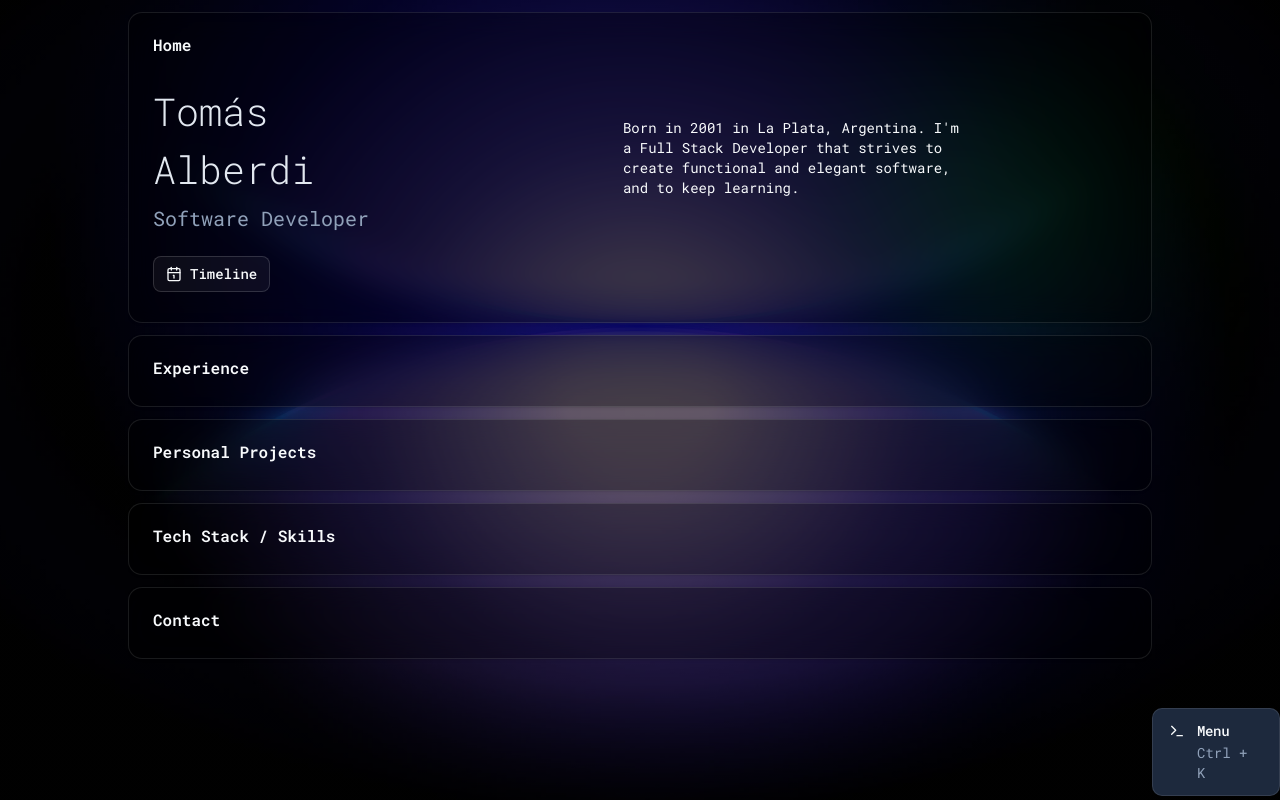
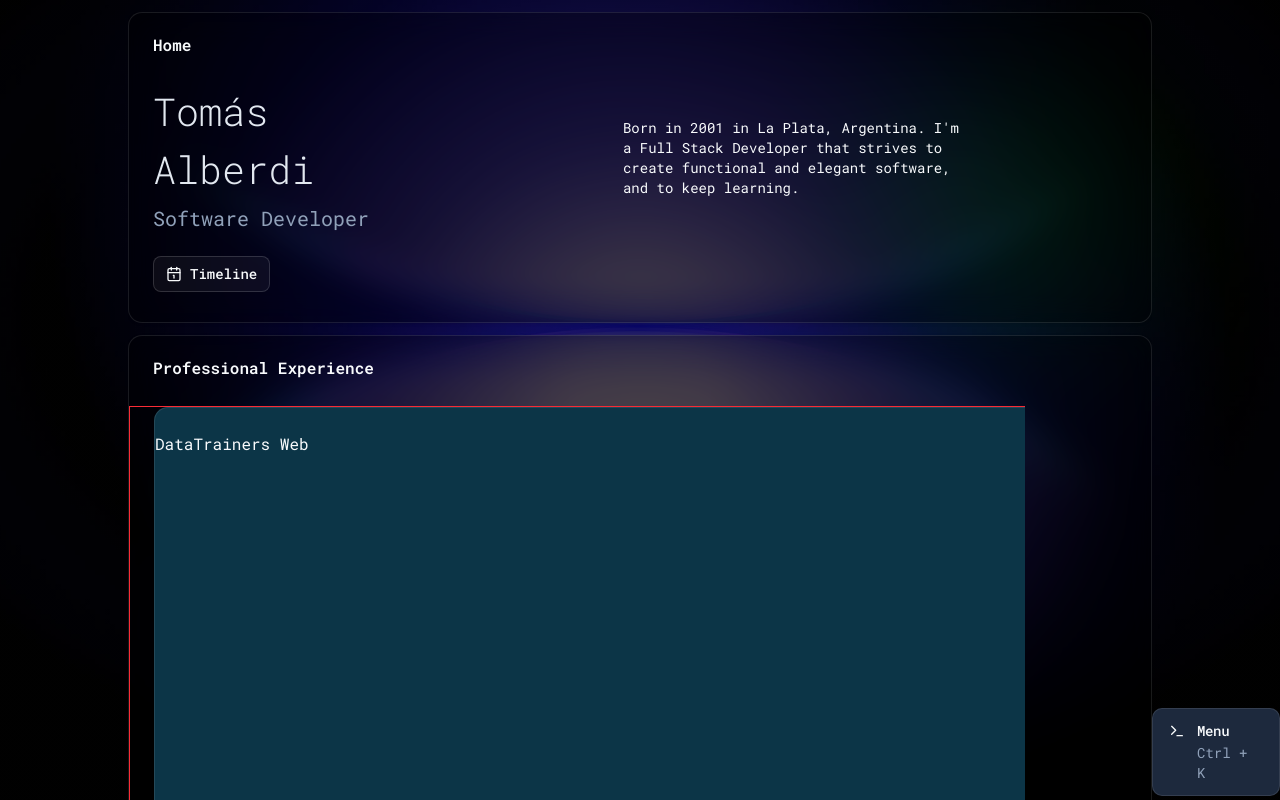
Before and after one commit to TomyAlberdi/Portfolio, a React (Vite) app: page / in a window 1280 px wide. Built offline with nearby package versions, Linux system fonts and the light colour scheme.

Commit message:
Advanced experience section

```diff
--- a/package.json
+++ b/package.json
@@ -17,6 +17,7 @@
     "class-variance-authority": "^0.7.1",
     "clsx": "^2.1.1",
     "cmdk": "^1.1.1",
+    "embla-carousel-react": "^8.6.0",
     "i18next": "^25.0.2",
     "lucide-react": "^0.507.0",
     "react": "^19.0.0",
--- a/src/Pages/Experience.tsx
+++ b/src/Pages/Experience.tsx
@@ -1,14 +1,34 @@
 import { Card, CardHeader, CardTitle } from "@/components/ui/card";
+import {
+  Carousel,
+  CarouselContent,
+  CarouselItem,
+} from "@/components/ui/carousel";
 import { useTranslation } from "react-i18next";
+import experience from "@/lib/experience.json";
 
 const Experience = () => {
   const { t } = useTranslation();
 
   return (
-    <Card id="experience">
+    <Card id="experience" className="pb-[2.5%] md:pb-6">
       <CardHeader>
         <CardTitle>{t("Experience")}</CardTitle>
       </CardHeader>
+      <Carousel className="flex justify-center items-center md:justify-start">
+        <CarouselContent className="w-screen md:w-[70vw] border border-red-500">
+          {experience.map((item, index) => (
+            <CarouselItem key={index} className="md:w-1/3">
+              <Card
+                className="h-[60svh] md:h-[70vh] w-[90%] md:w-full ml-[2.5%] md:ml-6"
+                style={{ backgroundColor: item.bkg_color }}
+              >
+                {item.name_en}
+              </Card>
+            </CarouselItem>
+          ))}
+        </CarouselContent>
+      </Carousel>
     </Card>
   );
 };
--- /dev/null
+++ b/src/components/ui/carousel.tsx
@@ -0,0 +1,239 @@
+import * as React from "react"
+import useEmblaCarousel, {
+  type UseEmblaCarouselType,
+} from "embla-carousel-react"
+import { ArrowLeft, ArrowRight } from "lucide-react"
+
+import { cn } from "@/lib/utils"
+import { Button } from "@/components/ui/button"
+
+type CarouselApi = UseEmblaCarouselType[1]
+type UseCarouselParameters = Parameters<typeof useEmblaCarousel>
+type CarouselOptions = UseCarouselParameters[0]
+type CarouselPlugin = UseCarouselParameters[1]
+
+type CarouselProps = {
+  opts?: CarouselOptions
+  plugins?: CarouselPlugin
+  orientation?: "horizontal" | "vertical"
+  setApi?: (api: CarouselApi) => void
+}
+
+type CarouselContextProps = {
+  carouselRef: ReturnType<typeof useEmblaCarousel>[0]
+  api: ReturnType<typeof useEmblaCarousel>[1]
+  scrollPrev: () => void
+  scrollNext: () => void
+  canScrollPrev: boolean
+  canScrollNext: boolean
+} & CarouselProps
+
+const CarouselContext = React.createContext<CarouselContextProps | null>(null)
+
+function useCarousel() {
+  const context = React.useContext(CarouselContext)
+
+  if (!context) {
+    throw new Error("useCarousel must be used within a <Carousel />")
+  }
+
+  return context
+}
+
+function Carousel({
+  orientation = "horizontal",
+  opts,
+  setApi,
+  plugins,
+  className,
+  children,
+  ...props
+}: React.ComponentProps<"div"> & CarouselProps) {
+  const [carouselRef, api] = useEmblaCarousel(
+    {
+      ...opts,
+      axis: orientation === "horizontal" ? "x" : "y",
+    },
+    plugins
+  )
+  const [canScrollPrev, setCanScrollPrev] = React.useState(false)
+  const [canScrollNext, setCanScrollNext] = React.useState(false)
+
+  const onSelect = React.useCallback((api: CarouselApi) => {
+    if (!api) return
+    setCanScrollPrev(api.canScrollPrev())
+    setCanScrollNext(api.canScrollNext())
+  }, [])
+
+  const scrollPrev = React.useCallback(() => {
+    api?.scrollPrev()
+  }, [api])
+
+  const scrollNext = React.useCallback(() => {
+    api?.scrollNext()
+  }, [api])
+
+  const handleKeyDown = React.useCallback(
+    (event: React.KeyboardEvent<HTMLDivElement>) => {
+      if (event.key === "ArrowLeft") {
+        event.preventDefault()
+        scrollPrev()
+      } else if (event.key === "ArrowRight") {
+        event.preventDefault()
+        scrollNext()
+      }
+    },
+    [scrollPrev, scrollNext]
+  )
+
+  React.useEffect(() => {
+    if (!api || !setApi) return
+    setApi(api)
+  }, [api, setApi])
+
+  React.useEffect(() => {
+    if (!api) return
+    onSelect(api)
+    api.on("reInit", onSelect)
+    api.on("select", onSelect)
+
+    return () => {
+      api?.off("select", onSelect)
+    }
+  }, [api, onSelect])
+
+  return (
+    <CarouselContext.Provider
+      value={{
+        carouselRef,
+        api: api,
+        opts,
+        orientation:
+          orientation || (opts?.axis === "y" ? "vertical" : "horizontal"),
+        scrollPrev,
+        scrollNext,
+        canScrollPrev,
+        canScrollNext,
+      }}
+    >
+      <div
+        onKeyDownCapture={handleKeyDown}
+        className={cn("relative", className)}
+        role="region"
+        aria-roledescription="carousel"
+        data-slot="carousel"
+        {...props}
+      >
+        {children}
+      </div>
+    </CarouselContext.Provider>
+  )
+}
+
+function CarouselContent({ className, ...props }: React.ComponentProps<"div">) {
+  const { carouselRef, orientation } = useCarousel()
+
+  return (
+    <div
+      ref={carouselRef}
+      className="overflow-hidden"
+      data-slot="carousel-content"
+    >
+      <div
+        className={cn(
+          "flex",
+          orientation === "horizontal" ? "" : "-mt-4 flex-col",
+          className
+        )}
+        {...props}
+      />
+    </div>
+  )
+}
+
+function CarouselItem({ className, ...props }: React.ComponentProps<"div">) {
+  const { orientation } = useCarousel()
+
+  return (
+    <div
+      role="group"
+      aria-roledescription="slide"
+      data-slot="carousel-item"
+      className={cn(
+        "min-w-0 shrink-0 grow-0 basis-full",
+        orientation === "horizontal" ? "" : "pt-4",
+        className
+      )}
+      {...props}
+    />
+  )
+}
+
+function CarouselPrevious({
+  className,
+  variant = "outline",
+  size = "icon",
+  ...props
+}: React.ComponentProps<typeof Button>) {
+  const { orientation, scrollPrev, canScrollPrev } = useCarousel()
+
+  return (
+    <Button
+      data-slot="carousel-previous"
+      variant={variant}
+      size={size}
+      className={cn(
+        "absolute size-8 rounded-full",
+        orientation === "horizontal"
+          ? "top-1/2 -left-12 -translate-y-1/2"
+          : "-top-12 left-1/2 -translate-x-1/2 rotate-90",
+        className
+      )}
+      disabled={!canScrollPrev}
+      onClick={scrollPrev}
+      {...props}
+    >
+      <ArrowLeft />
+      <span className="sr-only">Previous slide</span>
+    </Button>
+  )
+}
+
+function CarouselNext({
+  className,
+  variant = "outline",
+  size = "icon",
+  ...props
+}: React.ComponentProps<typeof Button>) {
+  const { orientation, scrollNext, canScrollNext } = useCarousel()
+
+  return (
+    <Button
+      data-slot="carousel-next"
+      variant={variant}
+      size={size}
+      className={cn(
+        "absolute size-8 rounded-full",
+        orientation === "horizontal"
+          ? "top-1/2 -right-12 -translate-y-1/2"
+          : "-bottom-12 left-1/2 -translate-x-1/2 rotate-90",
+        className
+      )}
+      disabled={!canScrollNext}
+      onClick={scrollNext}
+      {...props}
+    >
+      <ArrowRight />
+      <span className="sr-only">Next slide</span>
+    </Button>
+  )
+}
+
+export {
+  type CarouselApi,
+  Carousel,
+  CarouselContent,
+  CarouselItem,
+  CarouselPrevious,
+  CarouselNext,
+}
--- a/src/components/ui/scroll-area.tsx
+++ b/src/components/ui/scroll-area.tsx
@@ -16,7 +16,7 @@ function ScrollArea({
     >
       <ScrollAreaPrimitive.Viewport
         data-slot="scroll-area-viewport"
-        className="focus-visible:ring-ring/50 size-full rounded-[inherit] transition-[color,box-shadow] outline-none focus-visible:ring-[3px] focus-visible:outline-1"
+        className="scroll-smooth focus-visible:ring-ring/50 size-full rounded-[inherit] transition-[color,box-shadow] outline-none focus-visible:ring-[3px] focus-visible:outline-1"
       >
         {children}
       </ScrollAreaPrimitive.Viewport>
--- a/src/i18n.js
+++ b/src/i18n.js
@@ -10,7 +10,7 @@ const resources = {
       Language: "Language",
       CurrentLanguage: "English",
       Home: "Home",
-      Experience: "Experience",
+      Experience: "Professional Experience",
       Projects: "Personal Projects",
       Stack: "Tech Stack / Skills",
       Contact: "Contact",
@@ -35,7 +35,7 @@ const resources = {
       Language: "Idioma",
       CurrentLanguage: "Español",
       Home: "Inicio",
-      Experience: "Experiencia",
+      Experience: "Experiencia Profesional",
       Projects: "Proyectos Personales",
       Stack: "Tech Stack / Skills",
       Contact: "Contacto",
--- /dev/null
+++ b/src/lib/experience.json
@@ -0,0 +1,56 @@
+[
+  {
+    "name_en": "DataTrainers Web",
+    "name_es": "DataTrainers Web",
+    "year": "2023 - 2024",
+    "link": "https://datatrainersllc.com/",
+    "role_en": "Lead Frontend Developer",
+    "role_es": "Desarrollador Frontend",
+    "description_en": "Freelancer job in wich I developed an E-Commerce Web App to search, filter and buy online courses. This project includes API calls, responsive design, and accesibility options.",
+    "description_es": "Trabajo freelancer en el que desarrollé un E-Commerce web para buscar, filtrar y comprar cursos online. Este proyecto incluye llamadas a APIs, diseño responsive, y opciones de accesibilidad.",
+    "bkg_color": "#0c3547",
+    "accent_color": "#57D7B4",
+    "icons": [
+      {
+        "name": "React",
+        "icon": "fa-brands fa-react"
+      },
+      {
+        "name": "SCSS",
+        "icon": "fa-brands fa-sass"
+      },
+      {
+        "name": "JavaScript",
+        "icon": "fa-brands fa-js"
+      }
+    ],
+    "wip": false
+  },
+  {
+    "name_en": "DataTrainers Web",
+    "name_es": "DataTrainers Web",
+    "year": "2023 - 2024",
+    "link": "https://datatrainersllc.com/",
+    "role_en": "Lead Frontend Developer",
+    "role_es": "Desarrollador Frontend",
+    "description_en": "Freelancer job in wich I developed an E-Commerce Web App to search, filter and buy online courses. This project includes API calls, responsive design, and accesibility options.",
+    "description_es": "Trabajo freelancer en el que desarrollé un E-Commerce web para buscar, filtrar y comprar cursos online. Este proyecto incluye llamadas a APIs, diseño responsive, y opciones de accesibilidad.",
+    "bkg_color": "#0c3547",
+    "accent_color": "#57D7B4",
+    "icons": [
+      {
+        "name": "React",
+        "icon": "fa-brands fa-react"
+      },
+      {
+        "name": "SCSS",
+        "icon": "fa-brands fa-sass"
+      },
+      {
+        "name": "JavaScript",
+        "icon": "fa-brands fa-js"
+      }
+    ],
+    "wip": false
+  }
+]
```
Also changed, not shown: 1 other file (tests, documents, lock files or other folders).
